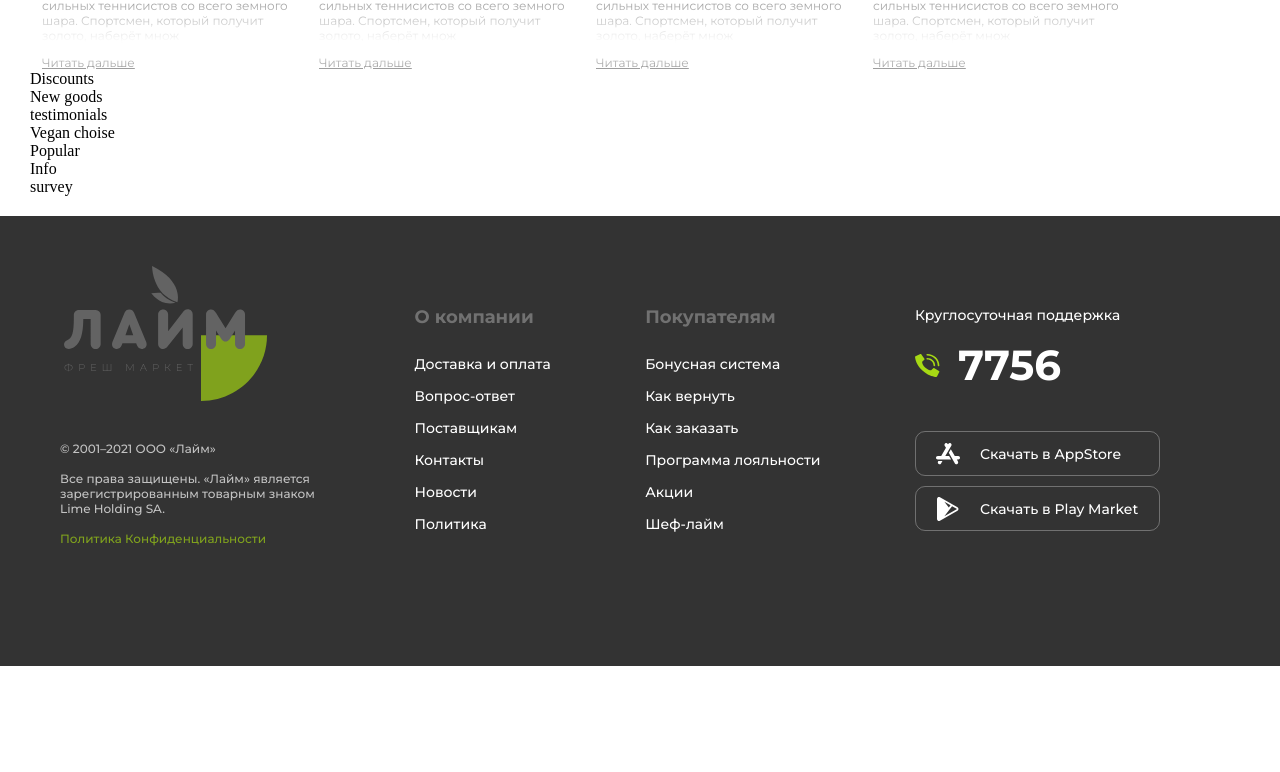
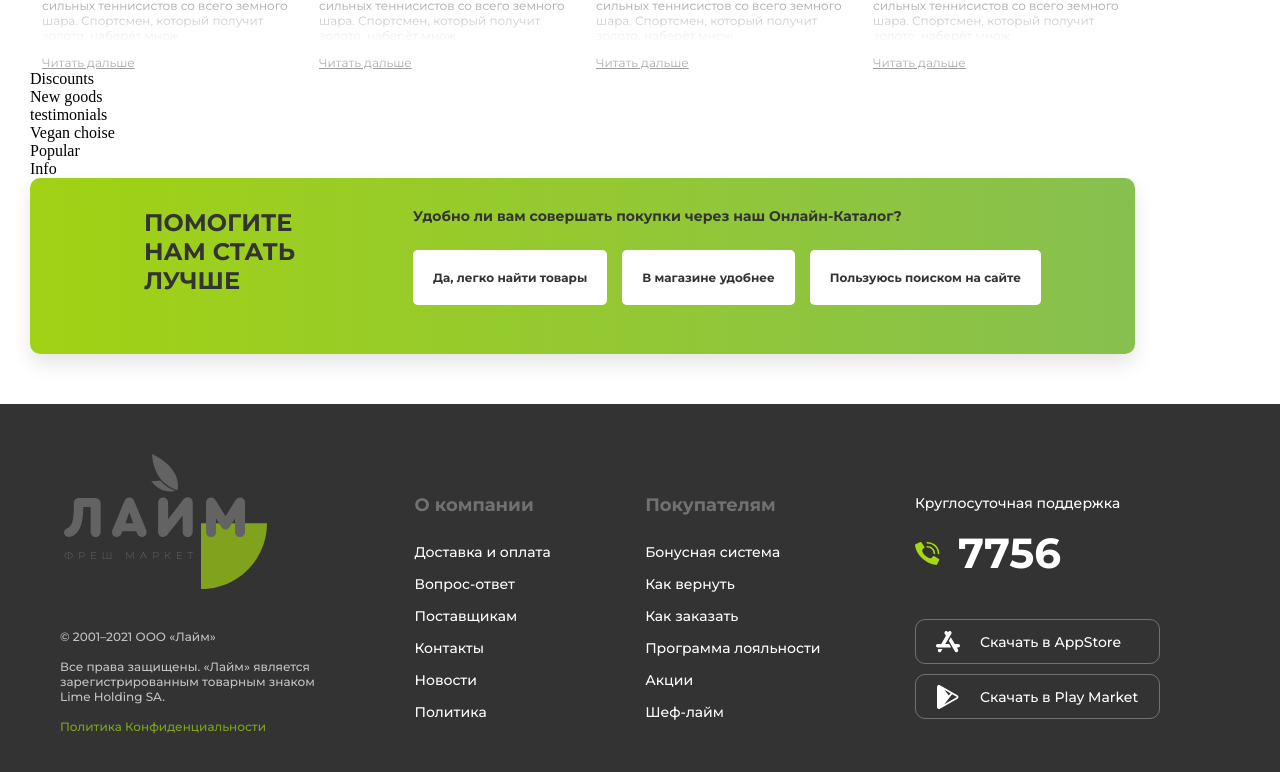
Before and after one commit to SWTsukanov/lime-shop, a React (Create React App) app: page / in a window 1280 px wide. Shown: the part 644-1416 px from the top of the page. Before the commit the page ends 1310 px from the top, so only its background shows below. Built offline with nearby package versions, Linux system fonts and the light colour scheme.

Commit message:
feat: add survey component to home page

```diff
--- /dev/null
+++ b/src/components/Survey/Survey.js
@@ -0,0 +1,87 @@
+import React from 'react'
+import styled from 'styled-components'
+
+const StyledSurvey = styled.div`
+  height: 176px;
+  background: linear-gradient(90deg, #A1D214 0%, #87C04F 100%);
+  box-shadow: 0px 10px 20px rgba(0, 0, 0, 0.1);
+  border-radius: 10px;
+  padding: 30px 30px 35px 50px;
+  display: flex;
+  justify-content: space-evenly;
+`
+
+const StyledSurveyTitle = styled.h2`
+  font-family: Montserrat;
+  font-weight: bold;
+  font-size: 24px;
+  color: #333333;
+  max-width: 155px;
+  margin-right: 50px;
+`
+const StyledButton = styled.button`
+  border: none;
+  padding: 20px 20px;
+  border-radius: 5px;
+  background: #ffffff;
+  font-family: Montserrat;
+  font-weight: bold;
+  font-size: 12px;
+  color: #333333;
+  cursor: pointer;
+  position: relative;
+
+  &:before {
+    content: '';
+    position: absolute;
+    top: 0;
+    left: 0;
+    width: 100%;
+    height: 100%;
+    background: radial-gradient(rgba(255,255,255,0) 0%, rgba(255,255,255,0) 60%, rgba(255,255,255,0.5) 60%);
+    border-radius: 5px;
+    transition: .2s;
+  }
+
+  &:hover {
+    &:before {
+      transform: scaleX(1.1) scaleY(1.2);
+    }
+  }
+`
+
+const StyledQuestion = styled.div`
+  h4 {
+    font-family: Montserrat;
+    font-size: 14px;
+    line-height: 17px;
+    color: #333333;
+    margin-bottom: 25px;
+  }
+
+  div {
+    display: flex;
+    column-gap: 15px;
+  }
+`
+
+function Survey(props) {
+  const {title, question, variantOne, variantTwo, variantThree} = props
+  return (
+    <StyledSurvey>
+      <StyledSurveyTitle>
+        {title}
+      </StyledSurveyTitle>
+      <StyledQuestion>
+        <h4>{question}</h4>
+        <div>
+          <StyledButton>{variantOne}</StyledButton>
+          <StyledButton>{variantTwo}</StyledButton>
+          <StyledButton>{variantThree}</StyledButton>
+        </div>
+      </StyledQuestion>
+    </StyledSurvey>
+  )
+}
+
+export default Survey
--- a/src/pages/Home/HomeSection.js
+++ b/src/pages/Home/HomeSection.js
@@ -2,11 +2,12 @@ import React from 'react'
 import styled from 'styled-components'
 import Advantages from '../../components/Advantages/Advantages';
 import NewsBlock from '../../components/NewsBlock/NewsBlock';
+import Survey from '../../components/Survey/Survey';
 
 const StyledHomeSection = styled.div`
   width: 100%;
   background-color: #ffffff;
-  padding: 20px 30px;
+  padding: 20px 30px 50px 30px;
 `
 
 function HomeSection() {
@@ -35,9 +36,13 @@ function HomeSection() {
       <div>
         Info
       </div>
-      <div>
-        survey
-      </div>
+      <Survey
+        title="ПОМОГИТЕ НАМ СТАТЬ ЛУЧШЕ"
+        question="Удобно ли вам совершать покупки через наш Онлайн-Каталог?"
+        variantOne="Да, легко найти товары"
+        variantTwo="В магазине удобнее"
+        variantThree="Пользуюсь поиском на сайте"
+      />
     </StyledHomeSection>
   )
 }
```
